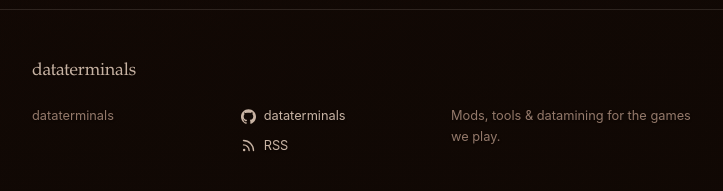
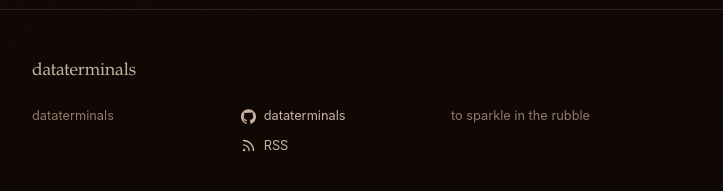
Before and after one commit to dataterminals/blog, a Jekyll site: the page built from about.md, in a window 1280 px wide. Shown: the part 680-871 px from the top of the page, without its empty margins (278-1001 px from the left). Built offline with Jekyll 4.4.1, drawn with Linux system fonts in a browser that asks for light colours.

Commit message:
Replace the tagline with "to sparkle in the rubble"
Matches the hub, where the same line sits in the meta description and
links.json. `description` feeds the footer's tagline column as well as the
feed and SEO tags, so all three change together.

Co-Authored-By: Claude Opus 5 <noreply@anthropic.com>

```diff
--- a/_config.yml
+++ b/_config.yml
@@ -4,12 +4,11 @@
 
 # ---- Identity -------------------------------------------------------------
 # `title` is the header wordmark and the footer heading.
-# `description` is the footer's third column (minima's tagline slot) and the
-# feed/SEO description. Both are placeholders borrowed from the hub's own
-# <meta description> — swap them for blog-specific copy when you have it.
+# `description` is the footer's tagline slot and the feed/SEO description,
+# matching the hub's own <meta description>.
 title: dataterminals
 description: >-
-  Mods, tools & datamining for the games we play.
+  to sparkle in the rubble
 
 # Footer contact line. Deliberately unset: minima prints this address in plain
 # text on every page. Uncomment only if you want it public.
```
